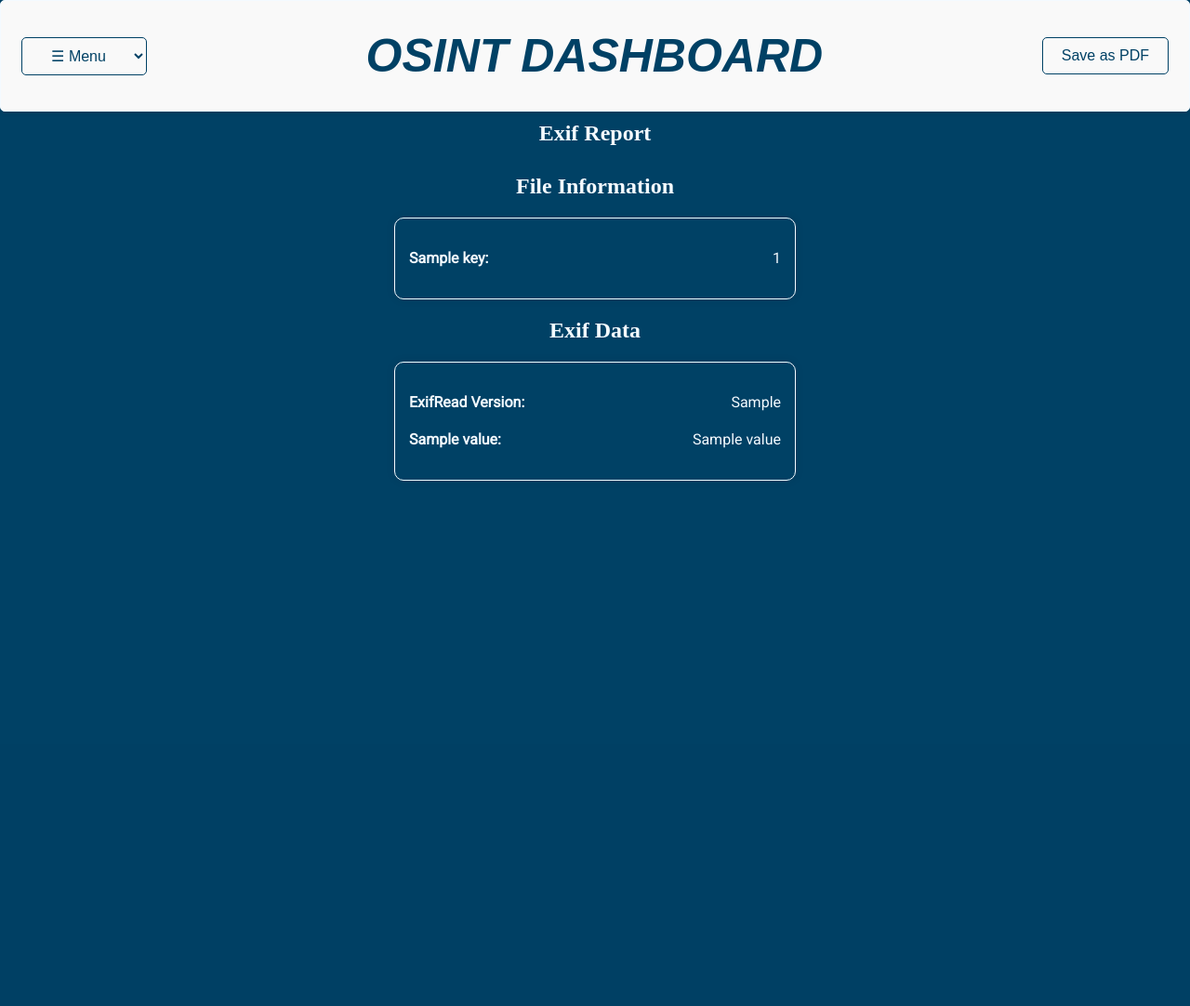
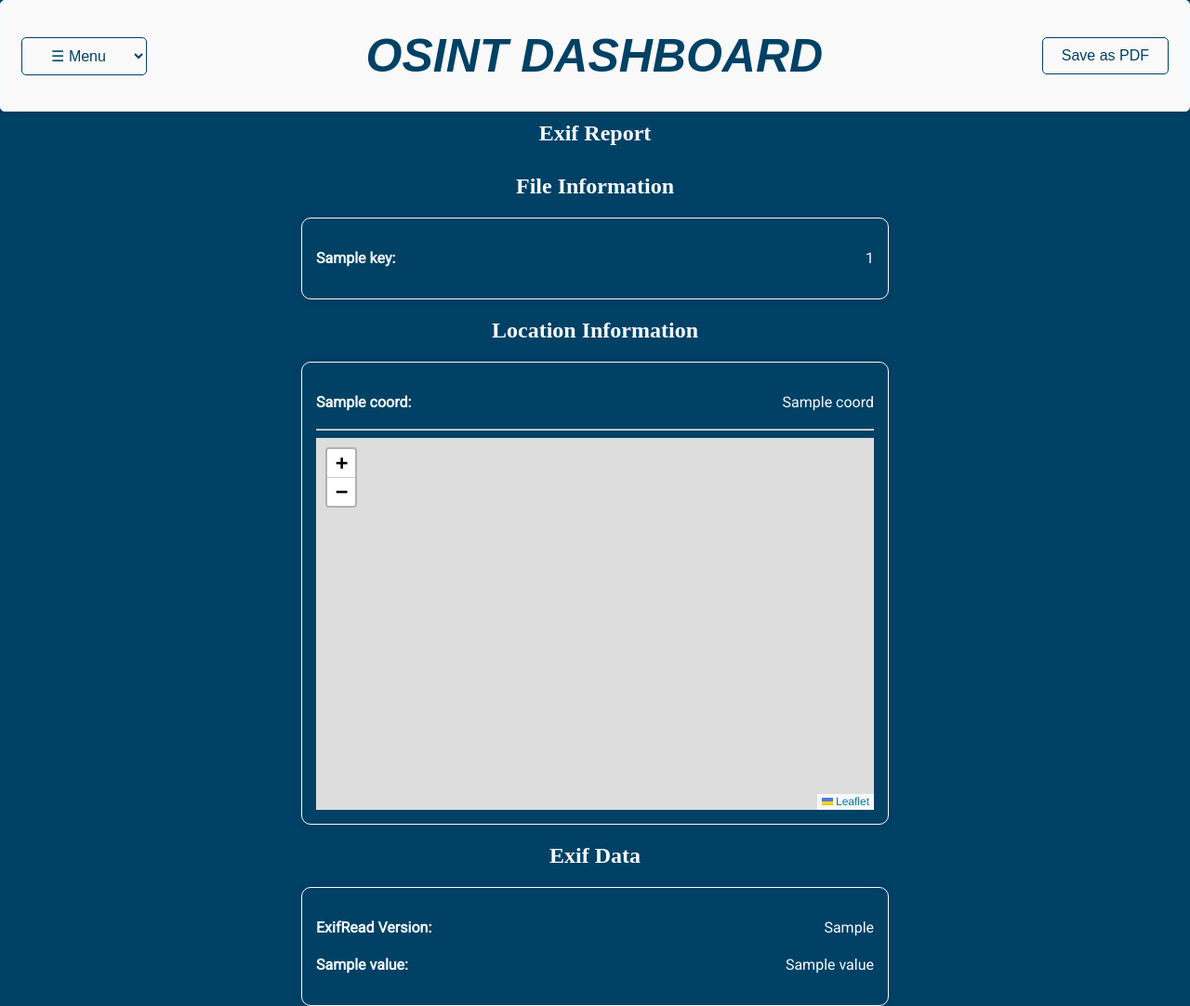
Before and after one commit to campwill/osint-dashboard, a Flask app: template templates/report.html in a window 1280 px wide. Shown: the whole page at 93% size. Before the commit the page ends 517 px from the top, so only its background shows below. Run offline with Flask 3, Linux system fonts and the light colour scheme; the template is opened without the code that fills it: most values are stand-ins (such as "Sample title", 1, 10 or a date in 2020).

Commit message:
add location data and map (exif)

```diff
--- a/app.py
+++ b/app.py
@@ -119,8 +119,7 @@ def upload():
         return render_template('file_input.html')
 
     try:
-        PillowDict, coords, exifreadVersion, tags, presentTags, ExifDict = get_exif(
-            uploaded_file)
+        PillowDict, coords, exifreadVersion, tags, presentTags, ExifDict = get_exif(uploaded_file)
         return render_template("report.html", PillowDict=PillowDict, coords=coords, exifreadVersion=exifreadVersion, tags=tags, presentTags=presentTags, ExifDict=ExifDict)
     except ValueError:
         PillowDict = get_exif(uploaded_file)
--- a/file_tools.py
+++ b/file_tools.py
@@ -2,7 +2,6 @@ import exifread
 from PIL import Image
 from PIL.ExifTags import TAGS
 from PIL.ExifTags import GPSTAGS
-import folium
 import os
 import json
 directory = os.path.join(os.path.dirname(__file__), 'static')
@@ -74,15 +73,6 @@ def get_exif(uploaded_file):
                     coords.update({"Latitude": '{0:.10f}'.format(lat)})
                     coords.update({"Longitude": '{0:.10f}'.format(long)})
 
-                    # create map
-                    m = folium.Map(location=[lat, long], zoom_start=10)
-                    folium.Marker(location=[lat, long], fill=True, popup=('{0:.10f}'.format(
-                        lat) + ",\n" + '{0:.10f}'.format(long)), color='red', fill_color='red').add_to(m)
-                    m.save('templates/map.html')
-
-                    # open map
-                    foliummap = open('templates/map.html')
-
         # exifread version
         exifreadVersion = exifread.__version__
 
--- a/requirements.txt
+++ b/requirements.txt
@@ -15,7 +15,6 @@ dnspython==2.4.2
 exceptiongroup==1.2.0
 ExifRead==3.0.0
 Flask==3.0.0
-folium==0.15.0
 frozenlist==1.4.0
 h11==0.14.0
 idna==3.6
--- a/static/tools.css
+++ b/static/tools.css
@@ -160,7 +160,7 @@ h1 {
   color: #f4faff;
   line-height: 1.5;
   text-align: left;
-  max-width: 400px;
+  max-width: 600px;
   width: 100%;
 }
 
--- a/templates/report.html
+++ b/templates/report.html
@@ -10,6 +10,8 @@
       rel="stylesheet"
       type="text/css"
     />
+    <link rel="stylesheet" href="https://unpkg.com/leaflet/dist/leaflet.css" />
+    <script src="https://unpkg.com/leaflet/dist/leaflet.js"></script>
     <style></style>
   </head>
   <body>
@@ -24,7 +26,6 @@
       <h1 id="title">OSINT DASHBOARD</h1>
       <button id="save-as-pdf-button" onclick="saveAsPDF()">Save as PDF</button>
     </div>
-
     <script>
       function printFunction() {
         var tempTitle = document.title;
@@ -41,7 +42,6 @@
       <div style="text-align: center; margin-bottom: 20px">
         <h2>File Information</h2>
       </div>
-
       <div class="section">
         {% for key in PillowDict %}
         <div class="info-block">
@@ -53,6 +53,36 @@
         {% endif %} {% endfor %}
       </div>
 
+      {% if coords %}
+      <div style="text-align: center; margin-bottom: 20px">
+        <h2>Location Information</h2>
+      </div>
+      <div class="section">
+        {% for coord in coords %}
+        <div class="info-block">
+          <p><strong>{{ coord }}: </strong>{{ coords[coord] }}</p>
+        </div>
+        {% if not loop.last %}
+        <!-- Add separator if not the last iteration -->
+        <hr />
+        {% endif %}{% endfor %}
+        <hr />
+        <div id="map" style="width: 600px; height: 400px"></div>
+        <script>
+          var coords = {{ coords | tojson | safe }};
+
+          var map = L.map('map').setView([coords.latitude, coords.longitude], 13);
+
+          L.tileLayer('https://{s}.tile.openstreetmap.org/{z}/{x}/{y}.png', {
+              attribution: '© OpenStreetMap contributors'
+          }).addTo(map);
+
+          L.marker([coords.latitude, coords.longitude]).addTo(map)
+              .bindPopup('Your Marker Popup Content').openPopup();
+        </script>
+      </div>
+      {% endif %}
+
       {% if presentTags %}
       <div style="text-align: center; margin-top: 20px">
         <h2>Exif Data</h2>
@@ -61,7 +91,6 @@
         <div class="info-block">
           <p><strong>ExifRead Version: </strong>{{ exifreadVersion }}</p>
         </div>
-
         {% for value in presentTags %}
         <div class="info-block">
           <p><strong>{{ value }}:</strong> {{ presentTags[value] }}</p>
```
